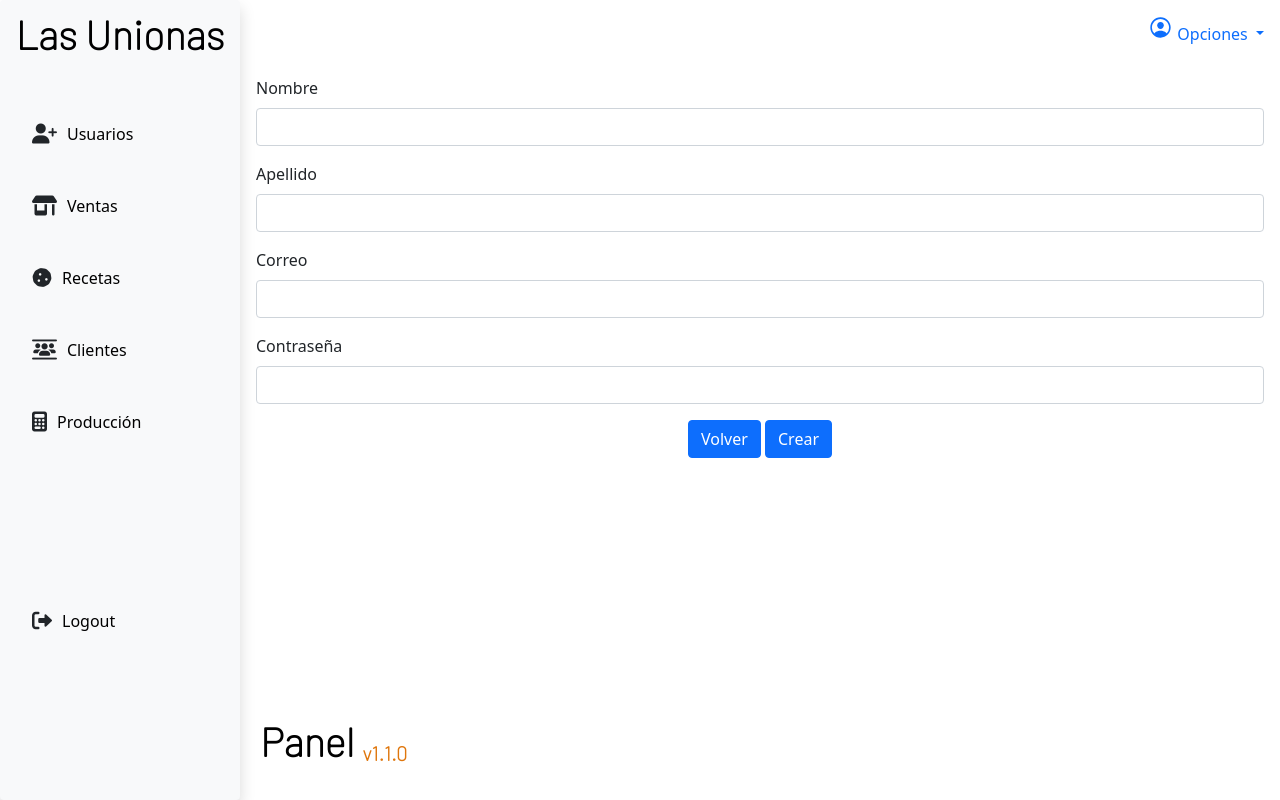
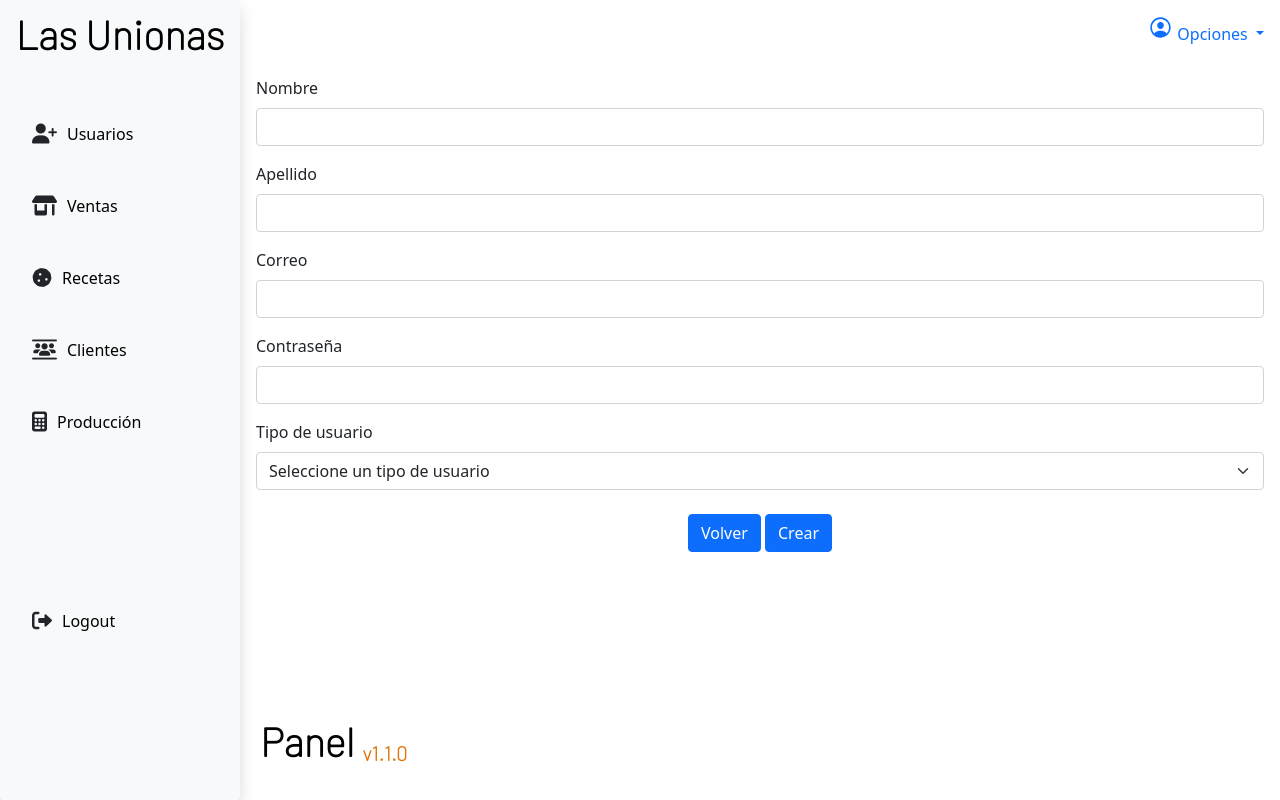
Before and after one commit to nachoavi/luCakeProject, a Django app: page /usersForm/ in a window 1280 px wide. Run offline with Django 4.2, Linux system fonts and the light colour scheme.

Commit message:
modified button

```diff
--- a/app/templates/users/usersForm.html
+++ b/app/templates/users/usersForm.html
@@ -21,10 +21,20 @@
           <label for="inputPassword" class="form-label">Contraseña</label>
           <input type="password" class="form-control" id="exampleInputPassword">
         </div>
-        <div class="text-center">
+        <div>
+          <label for="inputUserType" class="form-label">Tipo de usuario</label>
+          <select class="form-select" aria-label="Default select example">
+            <option selected>Seleccione un tipo de usuario</option>
+            <option value="1">Normal</option>
+            <option value="2">Administrador</option>
+          </select>
+        </div>
+
+        <div class="text-center pt-4">
           <a class="btn btn-primary" href="{% url 'usersTable'%}">Volver</a>
           <button type="submit" class="btn btn-primary text-center">Crear</button>
         </div>
+
       </form>
 
 </div>
```
